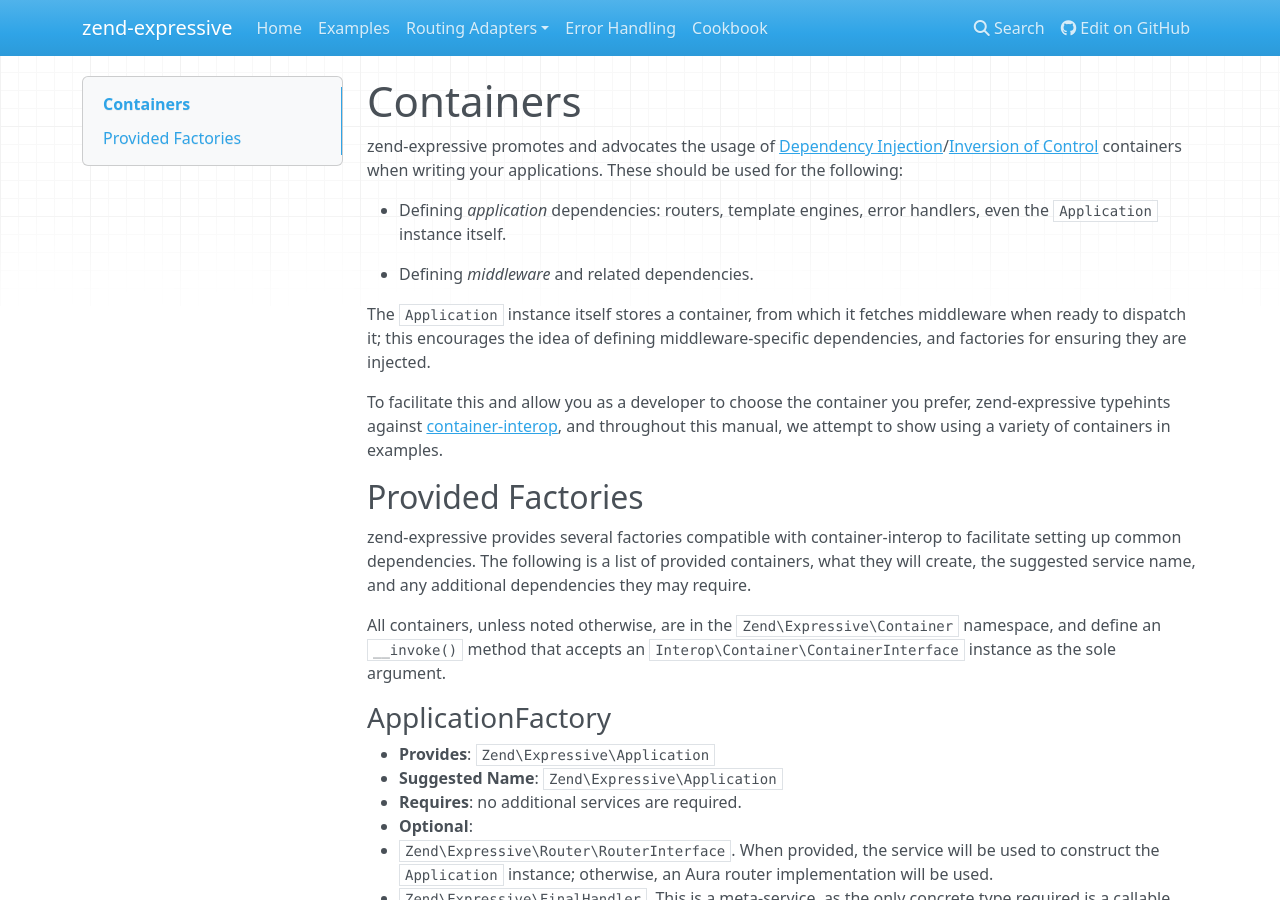
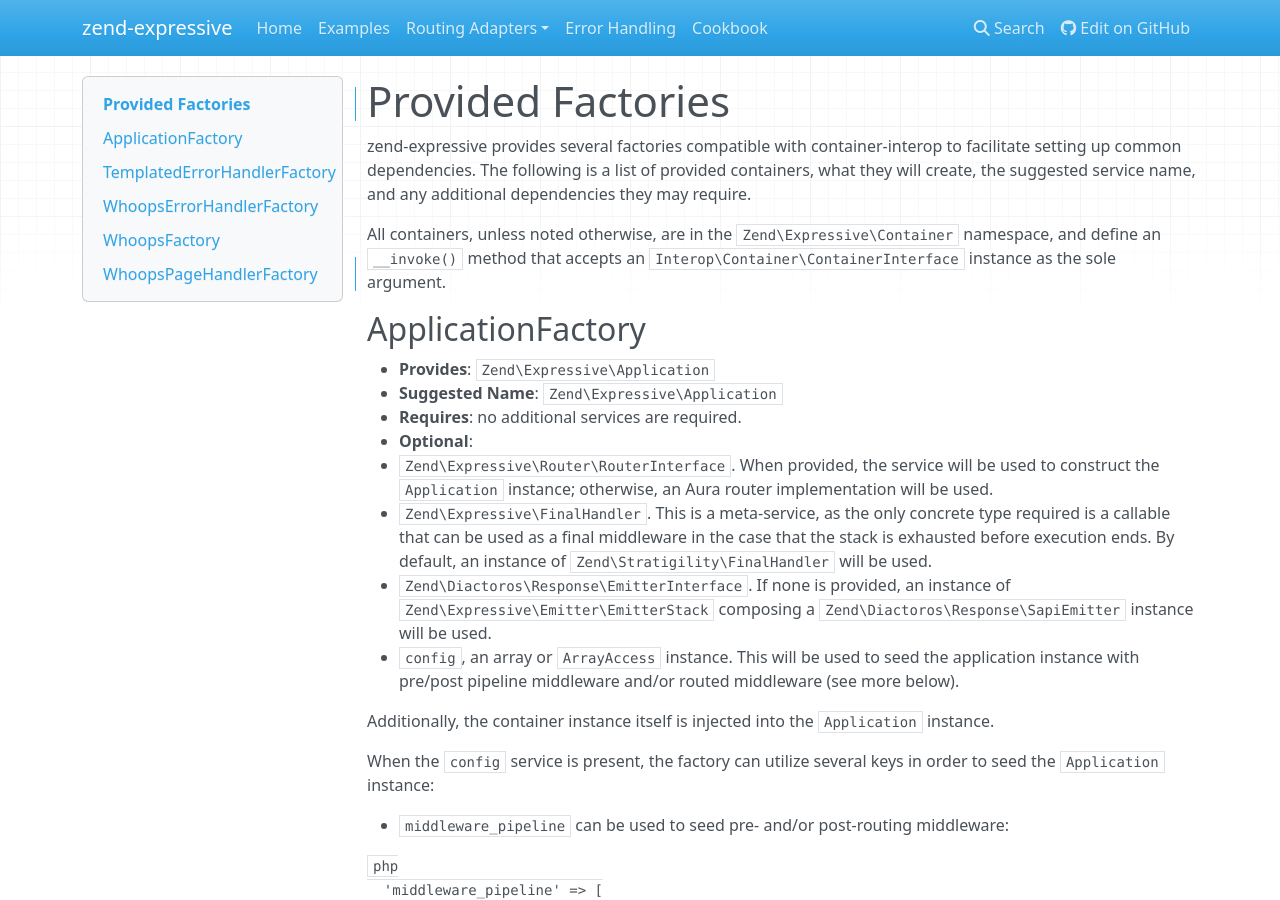
Before and after one commit to zendframework/zend-expressive, an MkDocs documentation site: the page built from doc/book/container/factories.md, in a window 1280 px wide and 900 px high. Built offline with MkDocs 1.6.1, drawn with Linux system fonts in a browser that asks for light colours; nearby versions of some CDN libraries; old or Windows-style settings are respelled for this version of MkDocs.

Commit message:
Make containers a standalone section
- Split container introl and factories into their own pages
- Pushed docs into container subdirectory
- Added bookdown.json for containers
- Added entry for containers to top-level bookdown

````diff
--- a/doc/book/containers.md
+++ b/doc/book/container/factories.md
@@ -1,25 +1,4 @@
-# Containers
-
-zend-expressive promotes and advocates the usage of
-[Dependency Injection](http://www.martinfowler.com/articles/injection.html)/[Inversion of Control](https://en.wikipedia.org/wiki/Inversion_of_control)
-containers when writing your applications. These should be used for the
-following:
-
-- Defining *application* dependencies: routers, template engines, error
-  handlers, even the `Application` instance itself.
-
-- Defining *middleware* and related dependencies.
-
-The `Application` instance itself stores a container, from which it fetches
-middleware when ready to dispatch it; this encourages the idea of defining
-middleware-specific dependencies, and factories for ensuring they are injected.
-
-To facilitate this and allow you as a developer to choose the container you
-prefer, zend-expressive typehints against [container-interop](https://github.com/container-interop/container-interop),
-and throughout this manual, we attempt to show using a variety of containers in
-examples.
-
-## Provided Factories
+# Provided Factories
 
 zend-expressive provides several factories compatible with container-interop to
 facilitate setting up common dependencies. The following is a list of provided
@@ -30,7 +9,7 @@
 namespace, and define an `__invoke()` method that accepts an
 `Interop\Container\ContainerInterface` instance as the sole argument.
 
-### ApplicationFactory
+## ApplicationFactory
 
 - **Provides**: `Zend\Expressive\Application`
 - **Suggested Name**: `Zend\Expressive\Application`
@@ -131,7 +110,7 @@
     router implementation for the given route. (Typical use cases include
     passing constraints or default values.)
 
-### TemplatedErrorHandlerFactory
+## TemplatedErrorHandlerFactory
 
 - **Provides**: `Zend\Expressive\TemplatedErrorHandler`
 - **Suggested Name**: `Zend\Expressive\FinalHandler`
@@ -156,7 +135,7 @@
 ],
 ```
 
-### WhoopsErrorHandlerFactory
+## WhoopsErrorHandlerFactory
 
 - **Provides**: `Zend\Expressive\TemplatedErrorHandler`
 - **Suggested Name**: `Zend\Expressive\FinalHandler`
@@ -173,7 +152,7 @@
 This factory uses `config` in the same way as the
 `TemplatedErrorHandlerFactory`.
 
-### WhoopsFactory
+## WhoopsFactory
 
 - **Provides**: `Whoops\Run`
 - **Suggested Name**: `Zend\Expressive\Whoops`
@@ -204,7 +183,7 @@
 If no `whoops` top-level key is present in the configuration, a default instance
 with no `JsonResponseHandler` composed will be created.
 
-### WhoopsPageHandlerFactory
+## WhoopsPageHandlerFactory
 
 - **Provides**: `Whoops\Handler\PrettyPageHandler`
 - **Suggested Name**: `Zend\Expressive\WhoopsPageHandler`
--- a/doc/bookdown.json
+++ b/doc/bookdown.json
@@ -4,6 +4,7 @@
     {"Intro": "../README.md"},
     {"Examples": "book/usage-examples.md"},
     "book/router/bookdown.json",
+    "book/container/bookdown.json",
     {"Error Handling": "book/error-handling.md"},
     {"Cookbook": "book/cookbook.md"}
   ],
````
Also changed, not shown: doc/book/container/bookdown.json (added, +7 -0 lines), doc/book/container/intro.md (added, +20 -0 lines).
